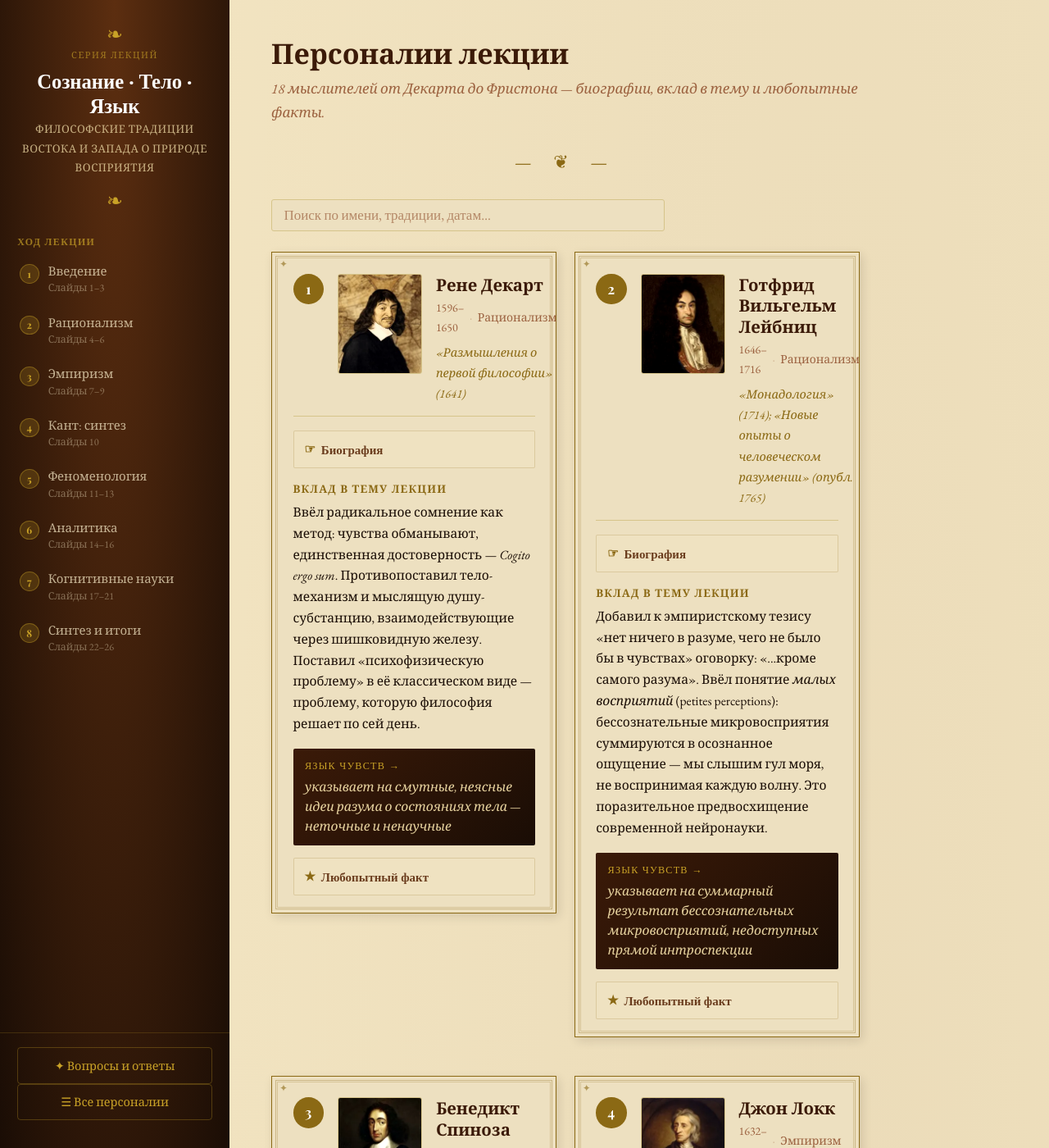
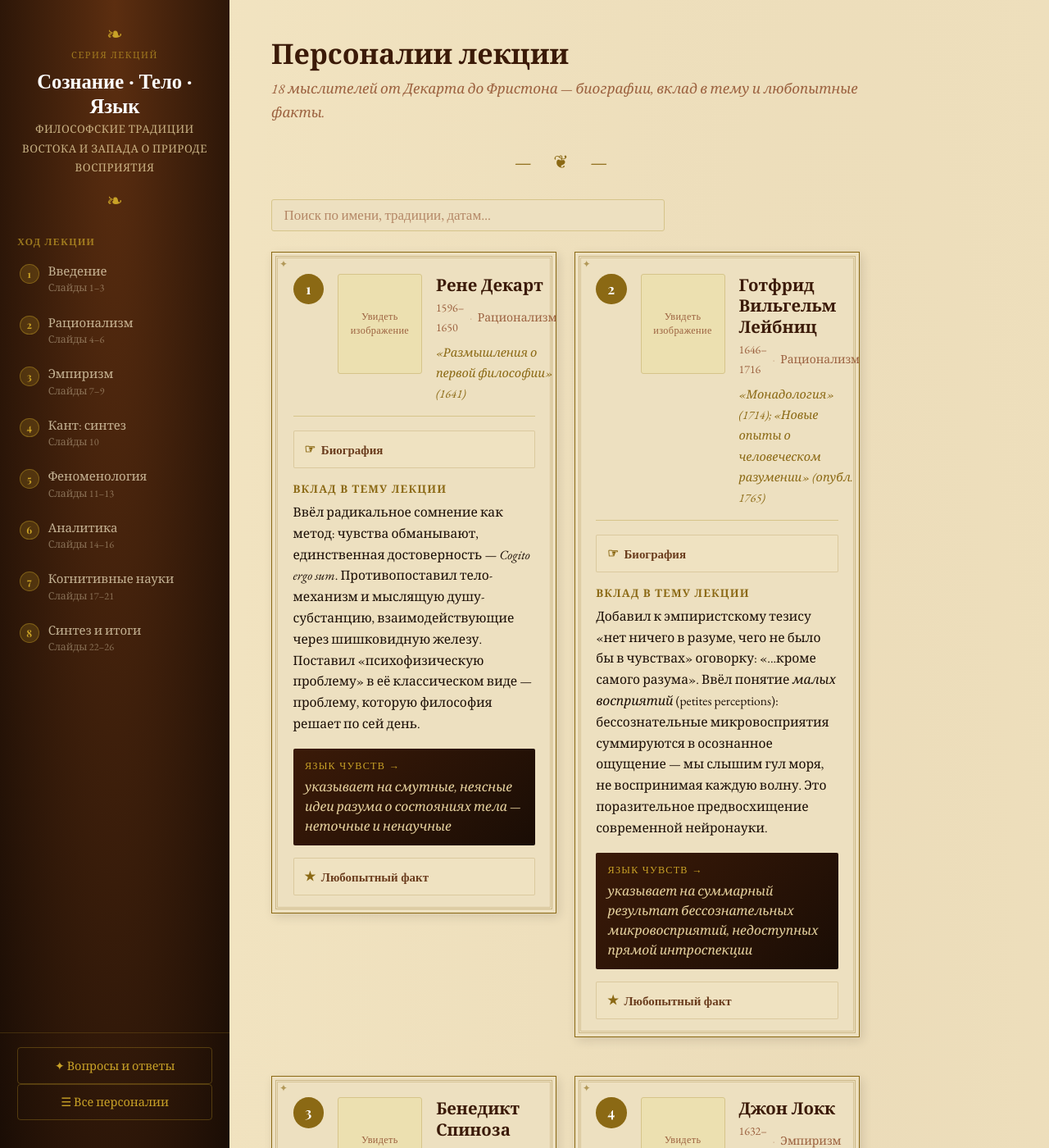
Before and after one commit to kagort/language-of-experience, a Jekyll site: the page built from philosophers/index.html, in a window 1280 px wide and 1400 px high. Shown: the whole window at 82% size. Built offline with Jekyll 4.4.1, drawn with Linux system fonts in a browser that asks for light colours; some web fonts are replaced; some of the changed text lies outside the part shown.

Commit message:
Портреты загружаются по запросу — кнопка «Увидеть изображение»
https://claude.ai/code/session_01NSKoQKjUsAHKDyNdFKNEHZ

```diff
--- a/_includes/philosopher-card.html
+++ b/_includes/philosopher-card.html
@@ -6,8 +6,8 @@
     <div class="card-header">
       <div class="card-num">{{ p.num }}</div>
       {% if p.portrait %}
-      <div class="card-portrait">
-        <img src="{{ p.portrait | relative_url }}" alt="{{ p.name }}" loading="lazy">
+      <div class="card-portrait card-portrait--lazy" data-src="{{ p.portrait | relative_url }}" data-alt="{{ p.name }}">
+        <button class="portrait-reveal-btn" aria-label="Загрузить портрет">Увидеть<br>изображение</button>
       </div>
       {% endif %}
       <div class="card-identity">
--- a/assets/css/style.scss
+++ b/assets/css/style.scss
@@ -606,7 +606,6 @@ hr {
   border-radius: 3px;
   border: 1px solid var(--parchment-dark);
   background: var(--parchment-mid);
-  cursor: zoom-in;
   position: relative;
   z-index: 0;
   transition: transform 0.35s ease, box-shadow 0.35s ease, z-index 0s;
@@ -617,10 +616,36 @@ hr {
     display: block;
     filter: sepia(15%) contrast(1.05);
   }
-  &:hover {
+  &:not(.card-portrait--lazy):hover {
+    cursor: zoom-in;
     transform: scale(1.25);
     z-index: 10;
     box-shadow: 0 6px 24px rgba(0,0,0,0.25);
+  }
+}
+
+.portrait-reveal-btn {
+  position: absolute;
+  inset: 0;
+  width: 100%;
+  height: 100%;
+  background: none;
+  border: none;
+  cursor: pointer;
+  display: flex;
+  align-items: center;
+  justify-content: center;
+  text-align: center;
+  font-family: 'EB Garamond', serif;
+  font-size: 0.72rem;
+  line-height: 1.4;
+  color: var(--brown-light);
+  letter-spacing: 0.03em;
+  padding: 0.4rem;
+  transition: color 0.2s, background 0.2s;
+  &:hover {
+    color: var(--gold);
+    background: rgba(201,162,39,0.08);
   }
 }
 
--- a/assets/js/main.js
+++ b/assets/js/main.js
@@ -1,3 +1,18 @@
+// Portrait reveal on demand
+document.addEventListener('click', function(e) {
+  var btn = e.target.closest('.portrait-reveal-btn');
+  if (!btn) return;
+  var wrap = btn.closest('.card-portrait--lazy');
+  if (!wrap) return;
+  var src = wrap.dataset.src;
+  var alt = wrap.dataset.alt;
+  var img = document.createElement('img');
+  img.src = src;
+  img.alt = alt;
+  wrap.replaceChildren(img);
+  wrap.classList.remove('card-portrait--lazy');
+});
+
 // Sidebar toggle for mobile
 (function () {
   var toggle  = document.getElementById('sidebar-toggle');
```
